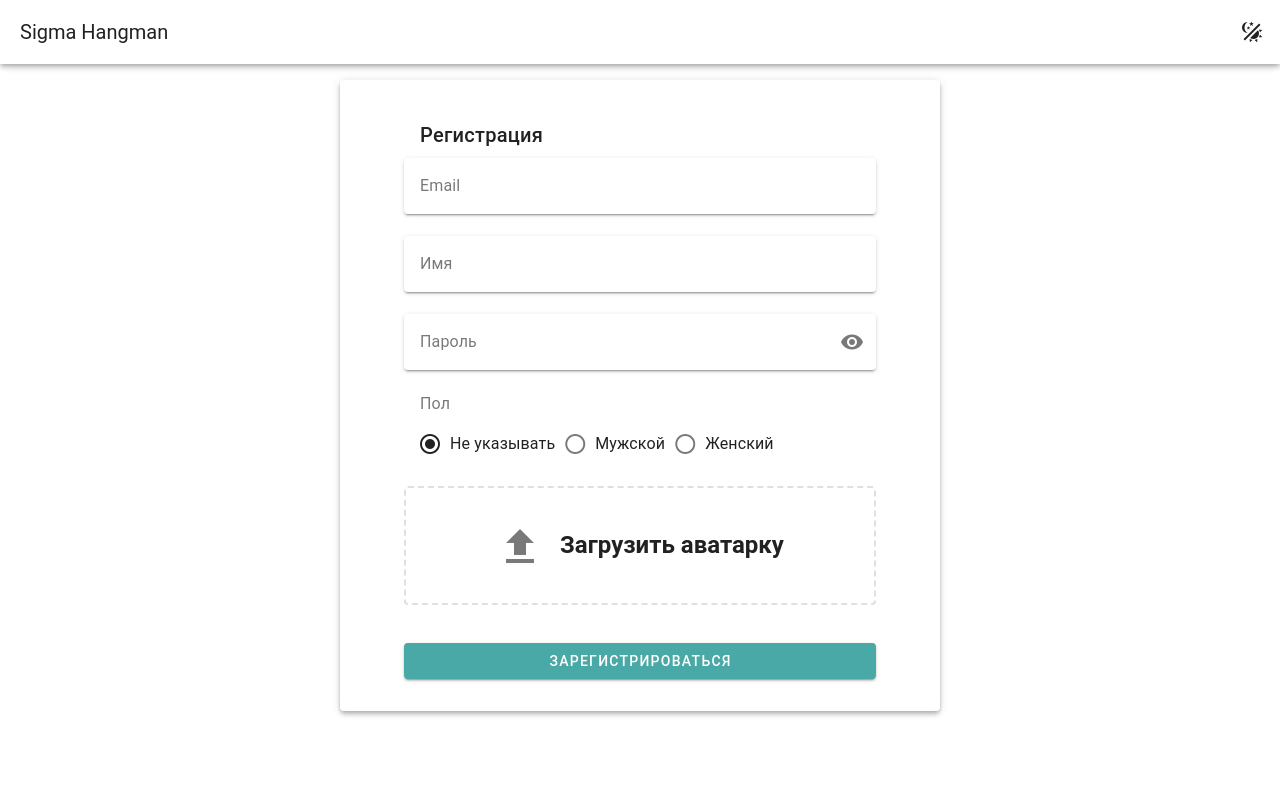
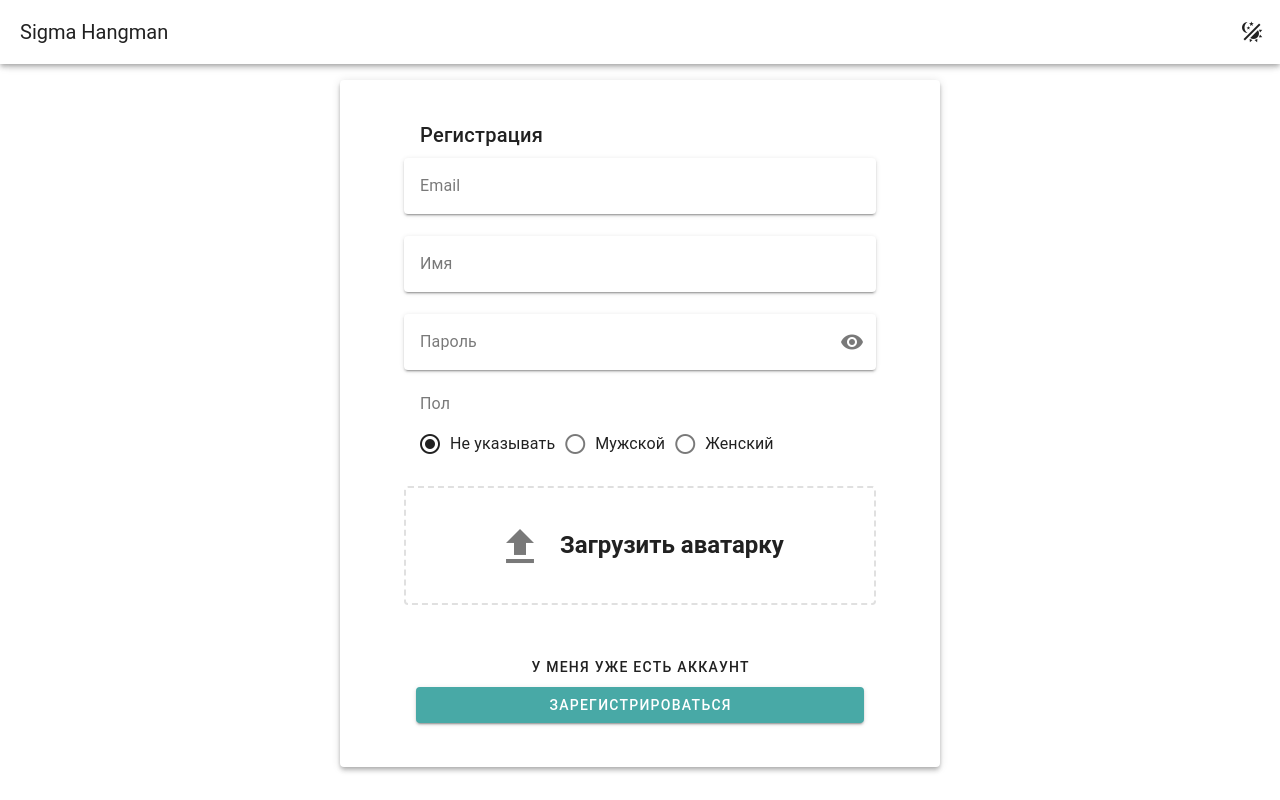
Before and after one commit to Toplivo-Inc/sigma-hangman-client, a Vue app: page /registration in a window 1280 px wide. Built offline with nearby package versions, Linux system fonts and the light colour scheme; a small style sheet from the web is missing; what @tanstack/vue-query would draw is missing.

Commit message:
feat: add buttons for routing (auth <=> registration) in auth pages

```diff
--- a/src/pages/Auth.vue
+++ b/src/pages/Auth.vue
@@ -4,10 +4,13 @@ import { ref } from "vue";
 import { validator } from "@/utils/validator.ts";
 import { userStore } from "@/stores/user.store.ts";
 import { storeToRefs } from "pinia";
+import { useRouter } from "vue-router";
 
 const showPassword = ref(false)
 
 const { user } = storeToRefs( userStore())
+
+const router = useRouter()
 </script>
 
 <template>
@@ -39,13 +42,24 @@ const { user } = storeToRefs( userStore())
           required
         />
 
+        <v-col
+          class="mt-4 d-flex flex-column ga-2"
+        >
+          <v-btn
+            @click="() => router.push('registration')"
+            variant="text"
+            text="Создать новый аккаунт"
+            density="compact"
+          />
+
           <v-btn
             type="submit"
             block
-          class="mt-4"
             color="secondary"
             text="Войти"
           />
+        </v-col>
+
       </v-form>
     </v-sheet>
   </v-container>
--- a/src/pages/Registration.vue
+++ b/src/pages/Registration.vue
@@ -4,11 +4,13 @@ import { ref } from "vue";
 import { validator } from "@/utils/validator.ts";
 import { userStore } from "@/stores/user.store.ts";
 import { storeToRefs } from "pinia";
+import { useRouter } from "vue-router";
 
 const showPassword = ref(false)
 
 const { user } = storeToRefs( userStore())
 
+const router = useRouter()
 </script>
 
 <template>
@@ -68,13 +70,22 @@ const { user } = storeToRefs( userStore())
           title="Загрузить аватарку"
         />
 
-        <v-btn
-          type="submit"
-          block
-          class="mt-4"
-          color="secondary"
-          text="Зарегистрироваться"
-        />
+        <v-col
+          class="mt-4 d-flex flex-column ga-2"
+        >
+          <v-btn
+            @click="() => router.push('auth')"
+            variant="text"
+            text="У меня уже есть аккаунт"
+            density="compact"
+          />
+
+          <v-btn
+            type="submit"
+            color="secondary"
+            text="Зарегистрироваться"
+          />
+        </v-col>
       </v-form>
     </v-sheet>
   </v-container>
```
Lines whose indentation alone changed are shown as unchanged.
